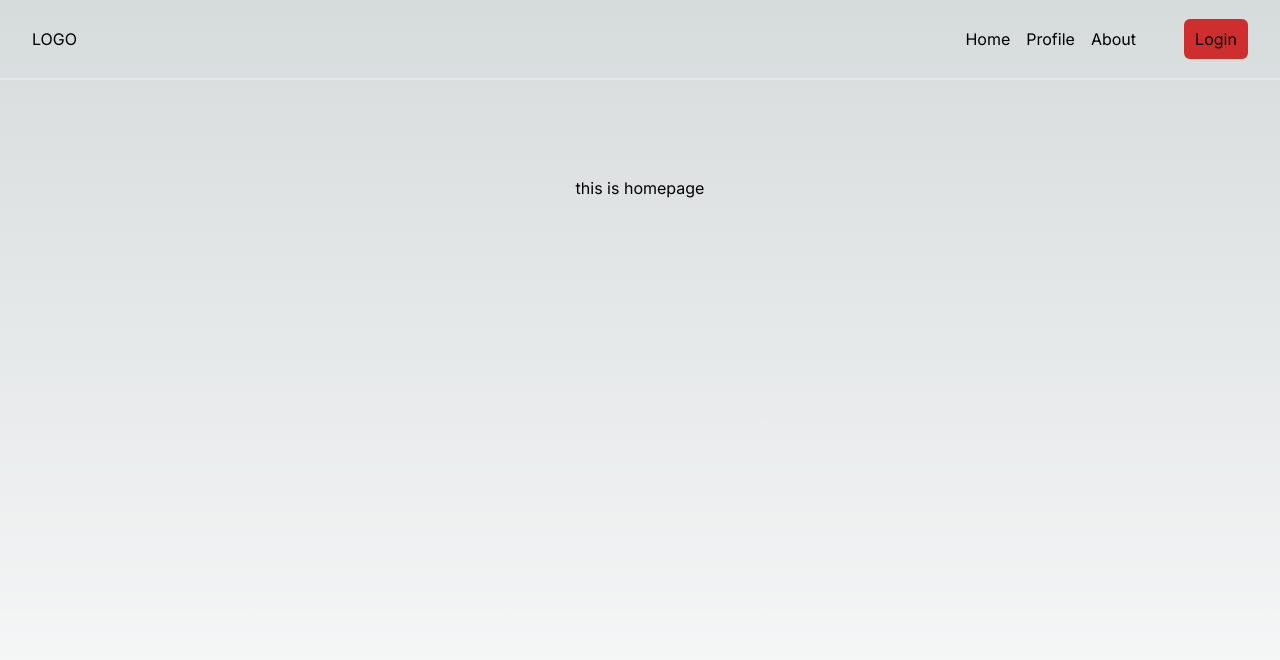
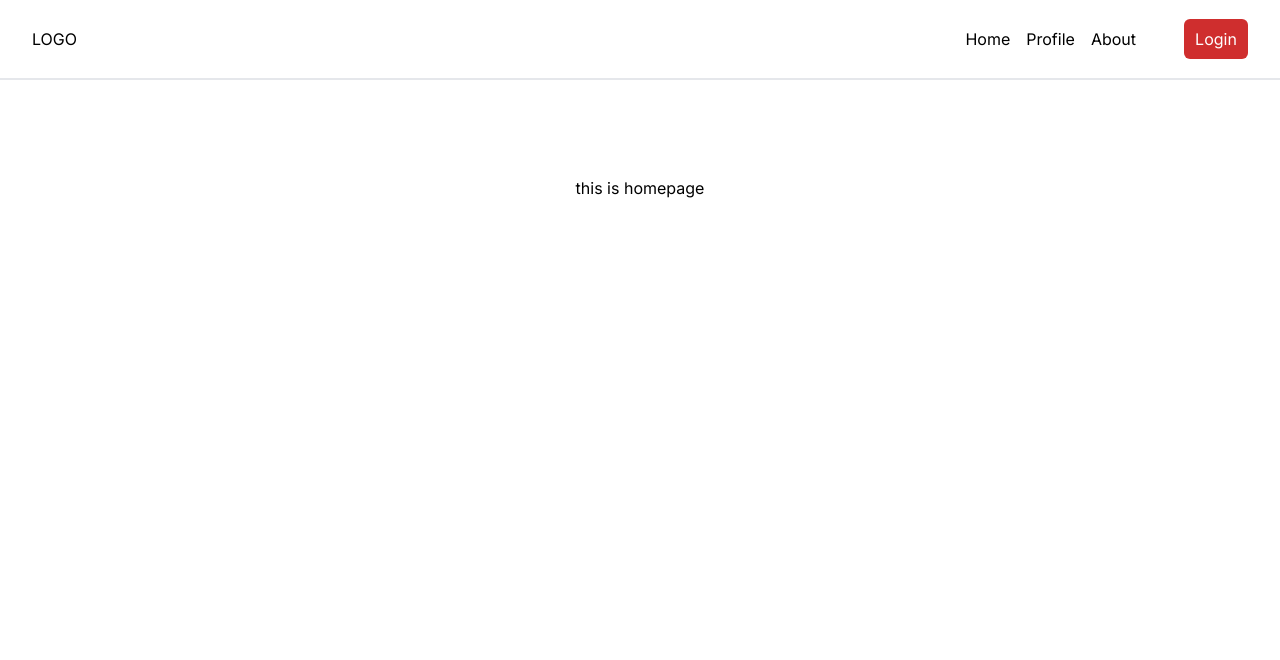
Before and after one commit to hplar05/zppsu-inc-form-automate-system, a Next.js app: page / in a window 1280 px wide. Shown: the top 660 px of the page. Built offline with nearby package versions, Linux system fonts and the light colour scheme.

Commit message:
fix: color of components

```diff
--- a/app/(auth)/sign-in/page.jsx
+++ b/app/(auth)/sign-in/page.jsx
@@ -186,7 +186,7 @@ export default function LoginPage() {
           </div>
           <div className="ml-4 mr-4 mt-6">
             <button
-              className="bg-[#CF2E2E] rounded-xl w-[470px] h-[50px] font-bold"
+              className="bg-[#CF2E2E] text-white rounded-xl w-[470px] h-[50px] font-bold"
               onClick={handleSignIn}
             >
               Log In
--- a/app/(auth)/sign-up/page.jsx
+++ b/app/(auth)/sign-up/page.jsx
@@ -199,7 +199,7 @@ export default function SignupPage() {
           </div>
           <div className="ml-4 mr-4 mt-6">
             <button
-              className="bg-[#CF2E2E] rounded-xl w-[470px] h-[50px] font-bold"
+              className="bg-[#CF2E2E] rounded-xl w-[470px] h-[50px] font-bold text-white"
               onClick={handleSignUp}
             >
               Sign Up
--- a/app/components/Navbar.jsx
+++ b/app/components/Navbar.jsx
@@ -3,11 +3,11 @@ import React from "react";
 
 const Navbar = () => {
   return (
-    <div className="h-20 w-full border-b-2 flex items-center justify-between p-2">
-      <ul className="flex ml-6">
+    <div className="bg-white h-20 w-full border-b-2 flex items-center justify-between p-2">
+      <ul className="flex ml-6 text-black">
         <li>LOGO</li>
       </ul>
-      <ul className="flex">
+      <ul className="flex text-black">
         <li className="p-2 cursor-pointer">
           <Link href="/">Home</Link>
         </li>
@@ -17,7 +17,7 @@ const Navbar = () => {
         <li className="p-2 cursor-pointer">
           <Link href="/">About</Link>
         </li>
-        <li className="ml-10 mr-6 p-2 cursor-pointer bg-[#CF2E2E] rounded-md h-13 w-16 text-center">
+        <li className="ml-10 mr-6 p-2 cursor-pointer bg-[#CF2E2E] rounded-md h-13 w-16 text-center text-white">
           <Link href="/sign-in">Login</Link>
         </li>
       </ul>
--- a/app/globals.css
+++ b/app/globals.css
@@ -7,21 +7,3 @@
   --background-start-rgb: 214, 219, 220;
   --background-end-rgb: 255, 255, 255;
 }
-
-@media (prefers-color-scheme: dark) {
-  :root {
-    --foreground-rgb: 255, 255, 255;
-    --background-start-rgb: 0, 0, 0;
-    --background-end-rgb: 0, 0, 0;
-  }
-}
-
-body {
-  color: rgb(var(--foreground-rgb));
-  background: linear-gradient(
-      to bottom,
-      transparent,
-      rgb(var(--background-end-rgb))
-    )
-    rgb(var(--background-start-rgb));
-}
--- a/app/layout.js
+++ b/app/layout.js
@@ -6,8 +6,8 @@ import toast, {Toaster} from 'react-hot-toast'
 const inter = Inter({ subsets: ['latin'] })
 
 export const metadata = {
-  title: 'INC FORM AUTOMATE',
-  description: 'INC FORM AUTOMATE',
+  title: 'ZPPSU INC FORM AUTOMATE',
+  description: 'ZPPSU INC FORM AUTOMATE',
 }
 
 export default function RootLayout({ children }) {
```
